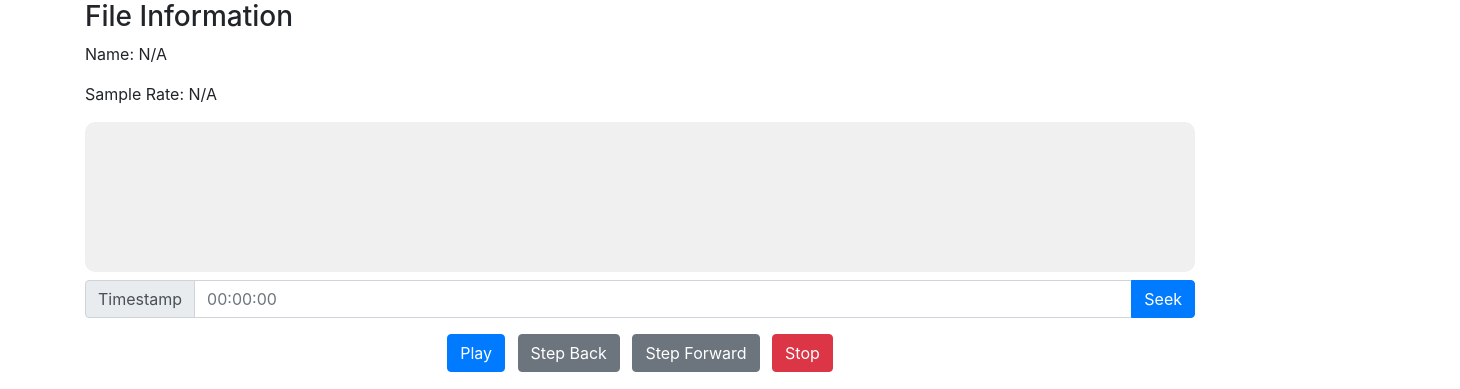
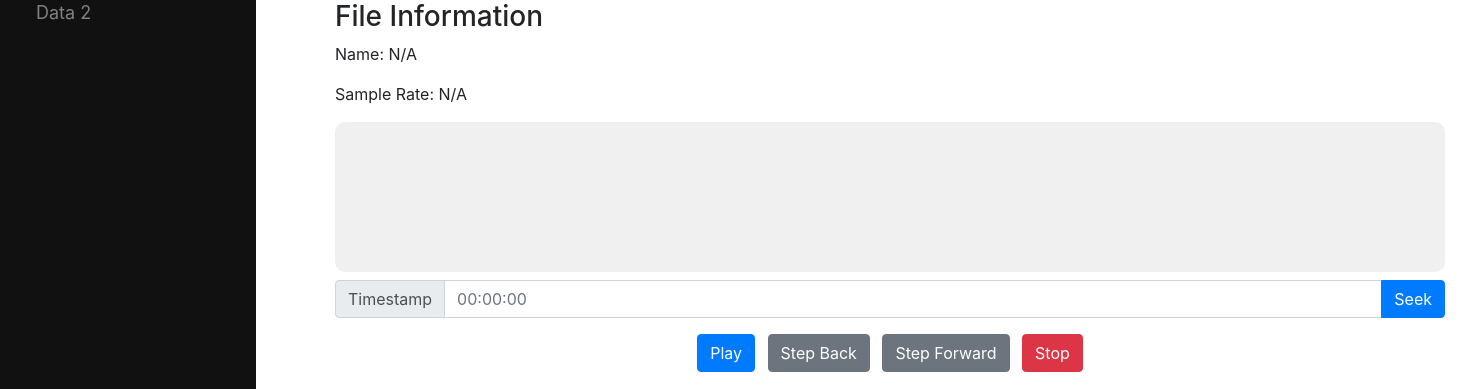
Before and after one commit to mrconter1/Claudio, a plain HTML site: page public/index.html in a window 1280 px wide. Shown: the part 112-501 px from the top of the page, 1460 px wide, since content can reach past the window. Drawn offline with nearby package versions, Linux system fonts and the light colour scheme; no server answers.

Commit message:
Add mock list for navigating samples

```diff
--- a/public/index.html
+++ b/public/index.html
@@ -39,10 +39,49 @@
         .label-attr input {
             width: 150px;
         }
+
+        /* Styles for Side Navigation Bar */
+        .side-nav {
+            height: 100%;
+            width: 20%;
+            position: fixed;
+            z-index: 1;
+            top: 0;
+            left: 0;
+            background-color: #111;
+            padding-top: 20px;
+            white-space: nowrap;
+            overflow-x: hidden;
+            transition: 0.5s;
+            padding: 20px;
+            box-sizing: border-box;
+        }
+
+        /* Style for Navigation List Items */
+        .side-nav a {
+            padding: 6px 6px 6px 16px;
+            text-decoration: none;
+            font-size: 18px;
+            color: #818181;
+            display: block;
+            transition: 0.3s;
+        }
+
+        .container {
+            margin-left: 25%;
+        }
+
     </style>
 </head>
 
 <body>
+    <!-- Side navigation bar-->
+    <div class="side-nav">
+        <h2 class="text-white">File list</h2>
+        <a href="#">Data 1</a>
+        <a href="#">Data 2</a>
+    </div>
+    <!-- Main content -->
     <div class="container">
         <h1 class="mt-5 text-center">Claudio Studio</h1>
 
```
